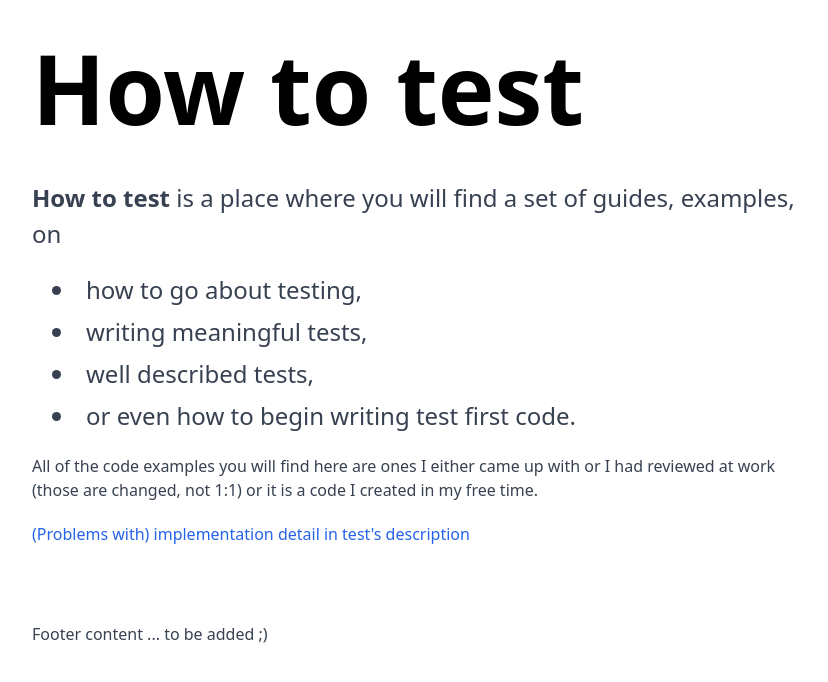
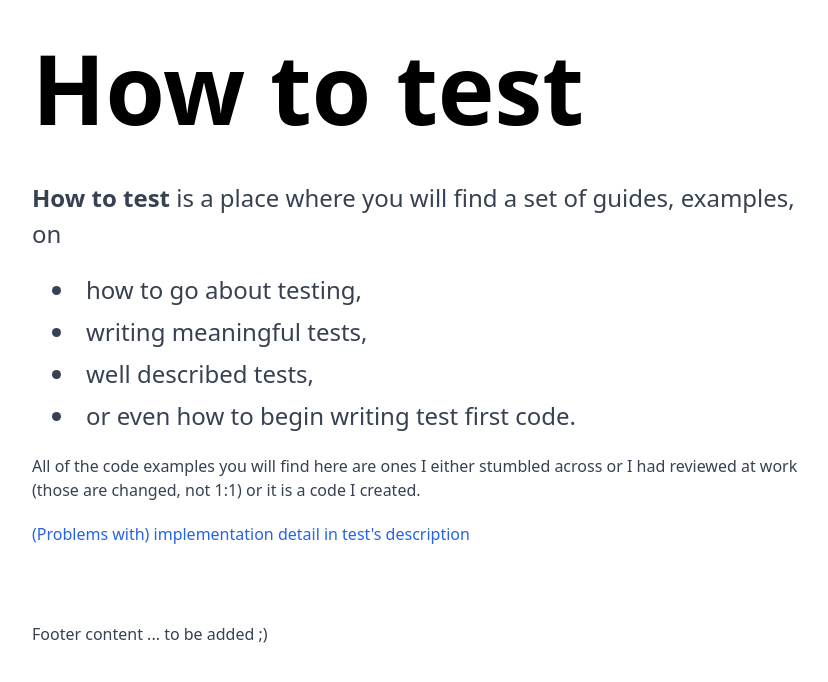
Before and after one commit to smolak/howtotest, a Next.js app: page / in a window 1280 px wide. Shown: the top 682 px of the page, without its empty margins (112-940 px from the left). Built offline with nearby package versions, Linux system fonts and the light colour scheme.

Commit message:
Change main description

```diff
--- a/pages/index.js
+++ b/pages/index.js
@@ -22,8 +22,8 @@ export default function Home() {
             <li>or even how to begin writing test first code.</li>
           </ul>
           <p>
-            All of the code examples you will find here are ones I either came up with or I had reviewed at work (those
-            are changed, not 1:1) or it is a code I created in my free time.
+            All of the code examples you will find here are ones I either stumbled across or I had reviewed at work
+            (those are changed, not 1:1) or it is a code I created.
           </p>
         </section>
 
```
